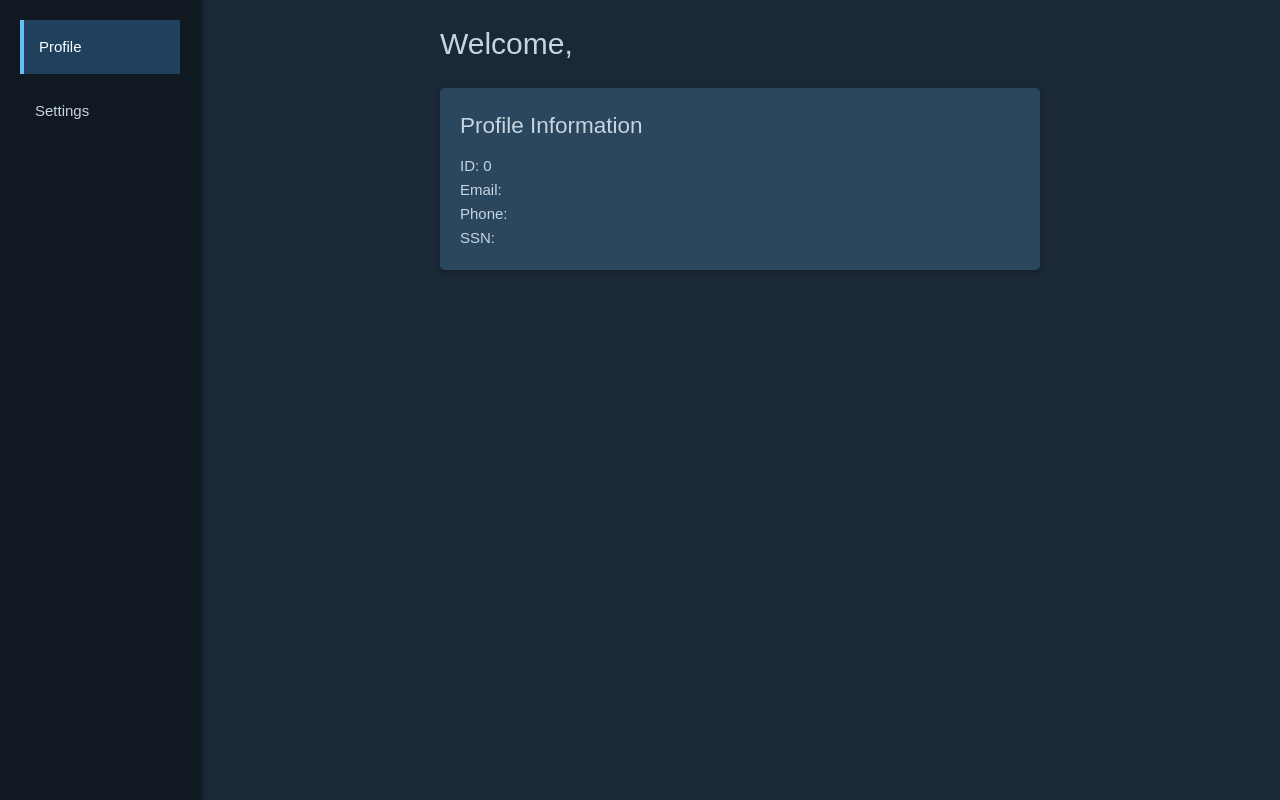
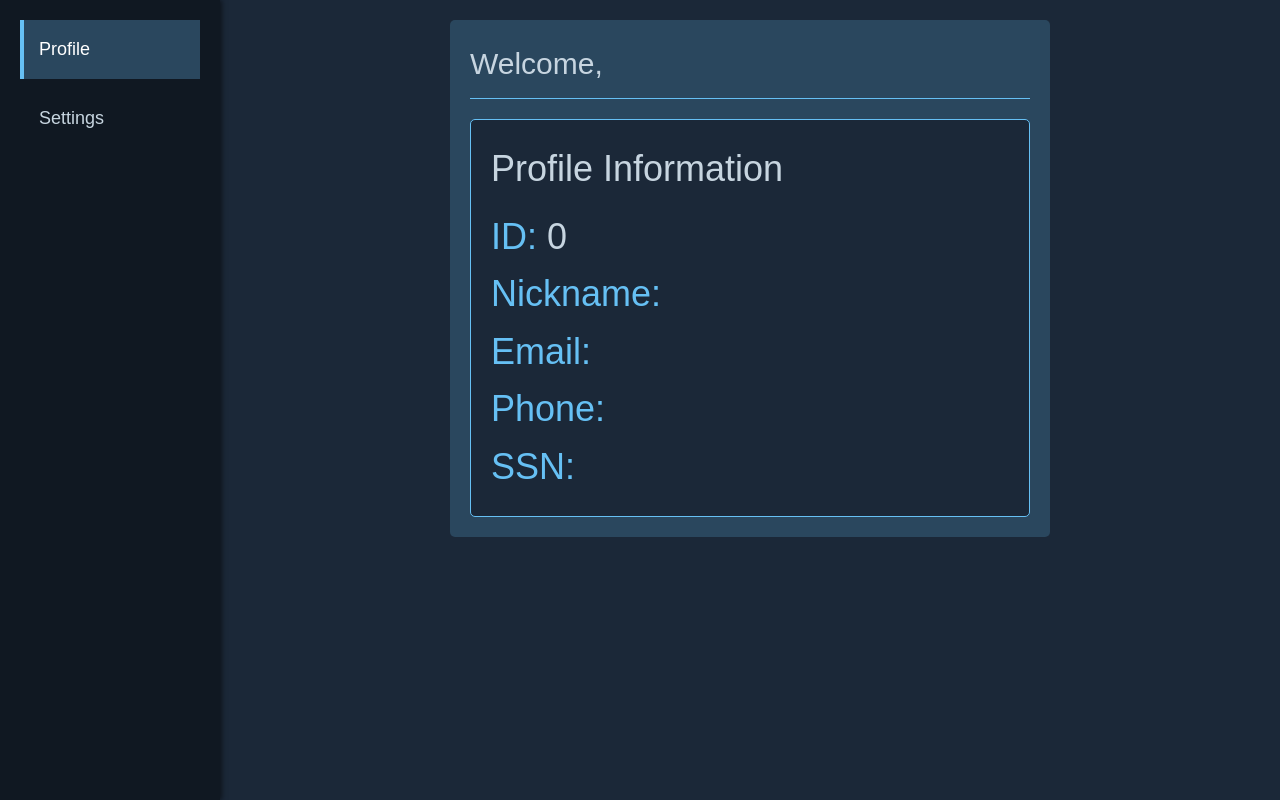
Before and after one commit to LucienRay/GameTradeHub, a Vue app in the folder Frontend/: page /userCenter in a window 1280 px wide. Built offline with nearby package versions, Linux system fonts and the light colour scheme; no server answers; the HTML template or start-up script is replaced by a standard one.

Commit message:
Make userCenter more pretty.

```diff
--- a/Frontend/src/views/UserCenterView.vue
+++ b/Frontend/src/views/UserCenterView.vue
@@ -18,10 +18,11 @@
 
       <!-- Profile 區塊 -->
       <div v-if="activeTab === 'profile'" class="tab-content">
-        <h1>Welcome, {{ userINFO.Nickname }}</h1>
+        <h1><strong>Welcome, {{ userINFO.Nickname }}</strong></h1>
         <div class="profile-card">
           <h2>Profile Information</h2>
           <p><strong>ID:</strong> {{ userINFO.ID }}</p>
+          <p><strong>Nickname:</strong> {{ userINFO.Nickname }}</p>
           <p><strong>Email:</strong> {{ userINFO.Email }}</p>
           <p><strong>Phone:</strong> {{ userINFO.Phone }}</p>
           <p><strong>SSN:</strong> {{ userINFO.SSN }}</p>
@@ -45,7 +46,6 @@
 import { ref, onMounted } from "vue";
 import axios from "axios";
 
-// 定義使用者資訊的資料類型
 interface UserINFO {
   ID: number;
   SSN: string;
@@ -67,12 +67,10 @@ export default {
     const loading = ref(true);
     const activeTab = ref("profile");
 
-    // 切換選單的方法
     const switchTab = (tab: string) => {
       activeTab.value = tab;
     };
 
-    // 請求使用者資料
     onMounted(() => {
       axios
         .post("/api/get/userINFO")
@@ -98,21 +96,22 @@ export default {
 </script>
 
 <style scoped>
-/* 整體佈局 */
 .member-center {
   display: flex;
   height: 100vh;
-  background-color: #1b2838;
+  background-color: #1b2838; /* Steam-like dark background */
   color: #c7d5e0;
   font-family: Arial, sans-serif;
 }
 
-/* 左側導航欄 */
+/* Left Sidebar */
 .sidebar {
-  width: 200px;
+  width: 220px;
   background-color: #101822;
+  color: #c7d5e0;
   padding: 20px;
   box-shadow: 2px 0 5px rgba(0, 0, 0, 0.5);
+  font-size: 18px;
 }
 
 .sidebar ul {
@@ -125,17 +124,18 @@ export default {
   margin-bottom: 10px;
   color: #c7d5e0;
   cursor: pointer;
-  transition: all 0.3s;
+  transition: background-color 0.3s;
+  border-left: 4px solid transparent;
 }
 
 .sidebar li.active,
 .sidebar li:hover {
-  background-color: #1f415e;
+  background-color: #2a475e;
   color: #fff;
   border-left: 4px solid #66c0f4;
 }
 
-/* 主內容 */
+/* Main Content */
 .content {
   flex-grow: 1;
   padding: 20px;
@@ -145,46 +145,74 @@ export default {
 .tab-content {
   max-width: 600px;
   margin: 0 auto;
+  background-color: #2a475e; /* Matching Steam accent */
+  padding: 20px;
+  border-radius: 5px;
 }
 
+.tab-content h1 {
+  margin-bottom: 15px;
+  border-bottom: 1px solid #66c0f4;
+  padding-bottom: 10px;
+}
+
+/* Profile card & Settings card */
 .profile-card,
 .settings-card {
-  background-color: #2a475e;
+  background-color: #1b2838;
   padding: 20px;
   margin-top: 20px;
   border-radius: 5px;
-  box-shadow: 0 2px 5px rgba(0, 0, 0, 0.2);
+  color: #c7d5e0;
+  border: 1px solid #66c0f4;
 }
 
 .profile-card h2,
 .settings-card h2 {
   margin-bottom: 10px;
+  font-size: 36px;
 }
+
+.profile-card p strong,
+.settings-card p strong {
+  color: #66c0f4;
+  font-size: 36px;
+}
+
+.profile-card p ,
+.settings-card p  {
+  font-size: 36px;
+}
+
 
 .input-field {
   width: 100%;
   padding: 10px;
   margin-bottom: 10px;
-  border: none;
+  border: 1px solid #66c0f4;
   border-radius: 3px;
-  font-size: 14px;
+  background-color: #0f151a;
+  color: #c7d5e0;
+  font-size: 36px;
 }
 
+/* Button */
 .btn {
-  background-color: #66c0f4;
+  background-color: #2593d2;
   color: #fff;
   padding: 10px 20px;
   border: none;
   cursor: pointer;
   border-radius: 3px;
   transition: background-color 0.3s;
+  font-size: 36px;
 }
 
 .btn:hover {
   background-color: #417aab;
 }
 
-/* Loading 樣式 */
+/* Loading Style */
 .loading {
   text-align: center;
   font-size: 20px;
```
Lines whose indentation alone changed are shown as unchanged.
